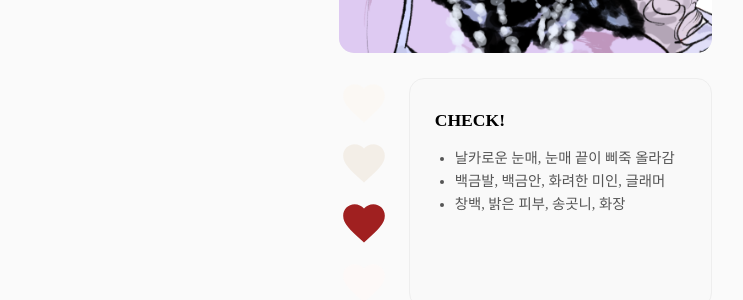
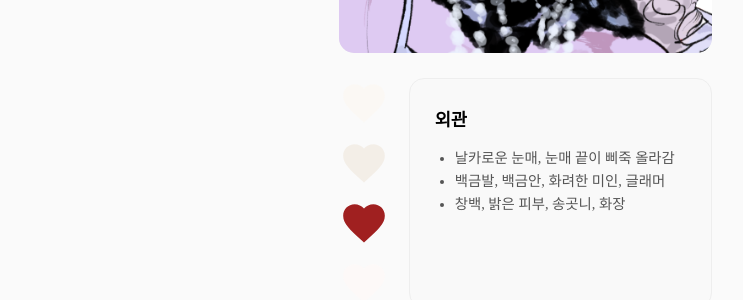
Before and after one commit to narelim/mag-ross-archive, a Jekyll site: the page built from _posts/2025-12-17-original42113.md, in a window 1280 px wide and 900 px high, scrolled down 1132 px. Shown: the part 150-450 px from the top of the window, without its empty margins (268-1011 px from the left). Built offline with Jekyll 4.4.1, drawn with Linux system fonts in a browser that asks for light colours; some web fonts are replaced.

Commit message:
Update 2025-12-17-original42113.md

```diff
--- a/_posts/2025-12-17-original42113.md
+++ b/_posts/2025-12-17-original42113.md
@@ -60,7 +60,7 @@
             </div>
 
             <div class="sheet-box">
-                <h3>CHECK!</h3>
+                <h3>외관</h3>
                 <ul style="padding-left: 20px; margin: 0;">
                     <li>날카로운 눈매, 눈매 끝이 삐죽 올라감</li>
                     <li>백금발, 백금안, 화려한 미인, 글래머</li>
```
